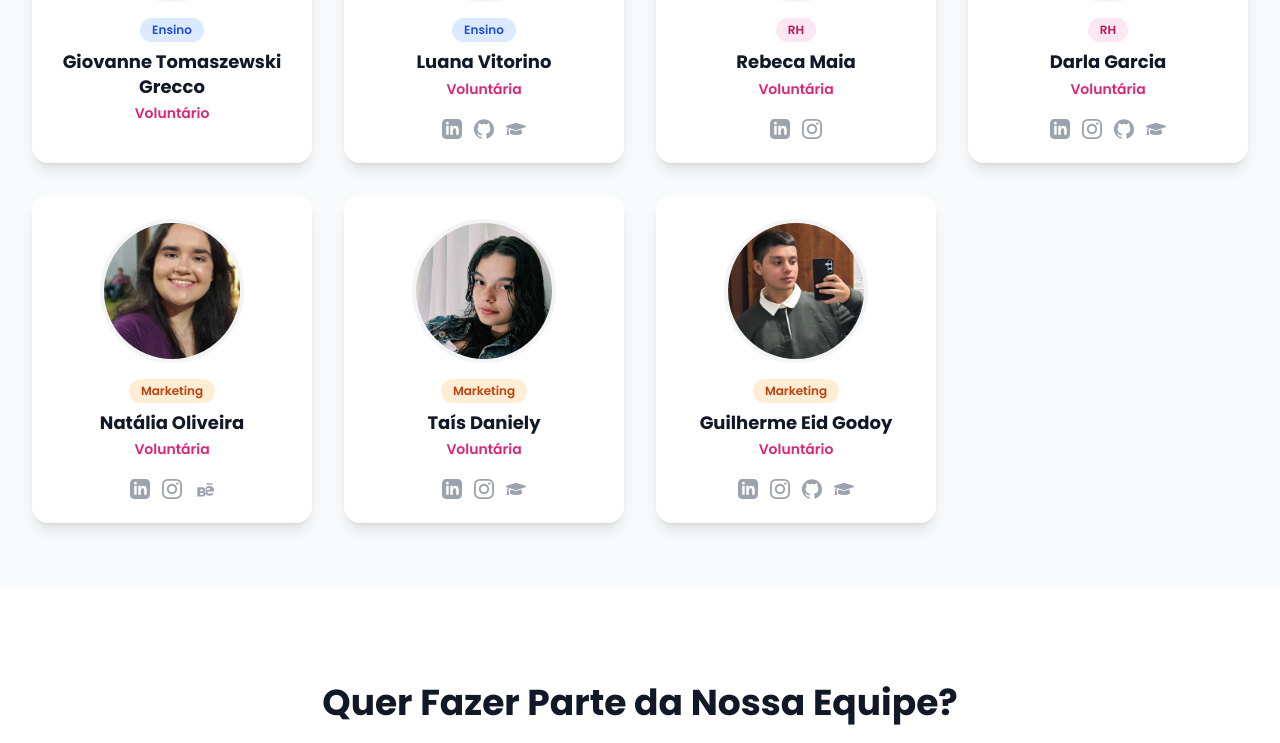
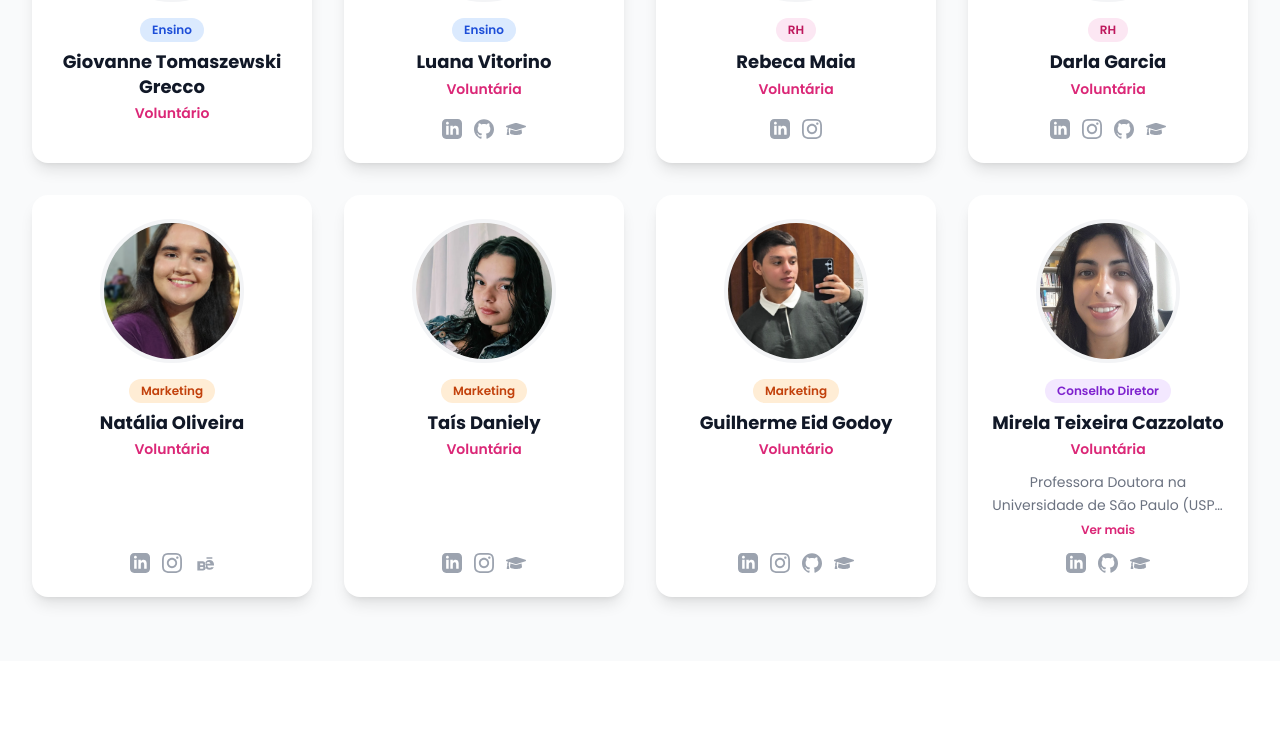
Before and after one commit to rayanepimentel/grace-site, a Next.js app: page /equipe in a window 1280 px wide. Shown: the part 1491-2234 px from the top of the page. Built offline with nearby package versions, Linux system fonts and the light colour scheme.

Commit message:
mini bio

```diff
--- a/app/equipe/page.tsx
+++ b/app/equipe/page.tsx
@@ -1,6 +1,6 @@
 'use client';
 
-import { useState } from 'react';
+import { useState, useEffect } from 'react';
 import Image from 'next/image';
 import Link from 'next/link';
 import { motion } from 'framer-motion';
@@ -186,6 +186,20 @@ const teamMembers: TeamMember[] = [
       lattes: 'http://lattes.cnpq.br/3573746900379250',
     },
   },
+
+  // Conselho diretor
+  {
+    name: 'Mirela Teixeira Cazzolato',
+    team: 'Conselho Diretor',
+    role: 'Voluntária',
+    image: '/assets/img/colaboradores/mirelaCazzolato.png',
+    bio: 'Professora Doutora na Universidade de São Paulo (USP), no Instituto de Ciências Matemáticas e de Computação (ICMC), com passagem também pela FFCLRP-USP. É Doutora em Ciência da Computação e Matemática Computacional pelo ICMC-USP, com período de doutorado sanduíche no Instituto de Tecnologia de Karlsruhe (KIT), Alemanha, e pós-doutorado pelo InCor no projeto MIVisBD, incluindo estágio de pesquisa na Carnegie Mellon University (CMU). Suas áreas de interesse incluem mineração de grafos, visualização, detecção de anomalias, dados complexos, bancos de dados, análise e mineração de imagens e aprendizado de máquina. É entusiasta de projetos de ciência de dados que gerem impacto positivo na sociedade como um todo.',
+    social: {
+      linkedin: 'https://www.linkedin.com/in/mirelacazzolato/',
+      github: 'https://mtcazzolato.github.io/',
+      lattes: 'http://lattes.cnpq.br/5404143204431052'
+    },
+  },
 ];
 
 const categories = [
@@ -225,6 +239,116 @@ function Avatar({ name, image }: { name: string; image?: string }) {
   return (
     <div className="w-36 h-36 mx-auto mb-4 rounded-full border-4 border-gray-100 bg-gradient-to-br from-pink-200 to-purple-200 flex items-center justify-center">
       <span className="text-4xl font-bold text-white">{initial}</span>
+    </div>
+  );
+}
+
+function MemberCard({ member, index }: { member: TeamMember; index: number }) {
+  const [isModalOpen, setIsModalOpen] = useState(false);
+  const isBioLong = (member.bio?.length ?? 0) > 90;
+
+  return (
+    <>
+      <motion.div
+        initial={{ opacity: 0, scale: 0.9 }}
+        animate={{ opacity: 1, scale: 1 }}
+        transition={{ duration: 0.4, delay: index * 0.05 }}
+        className="bg-white rounded-2xl p-6 text-center shadow-lg hover:shadow-2xl transition-all duration-300 hover:-translate-y-2 flex flex-col"
+      >
+        <Avatar name={member.name} image={member.image} />
+
+        <span
+          className={`inline-block self-center text-xs font-semibold px-3 py-1 rounded-full mb-2 ${
+            teamColors[member.team] ?? 'bg-gray-100 text-gray-600'
+          }`}
+        >
+          {member.team}
+        </span>
+
+        <h3 className="text-lg font-bold text-gray-900 mb-1 leading-snug">{member.name}</h3>
+        <p className="text-pink-600 font-semibold text-sm mb-2">{member.role}</p>
+
+        {member.bio && (
+          <div className="mt-1">
+            <p className="text-gray-500 text-sm leading-relaxed line-clamp-2">{member.bio}</p>
+            {isBioLong && (
+              <button
+                onClick={() => setIsModalOpen(true)}
+                className="text-pink-600 text-xs font-semibold mt-1 hover:text-purple-600 transition-colors"
+              >
+                Ver mais
+              </button>
+            )}
+          </div>
+        )}
+
+        <div className="mt-auto">
+          <SocialIcons social={member.social} />
+        </div>
+      </motion.div>
+
+      {isModalOpen && (
+        <BioModal member={member} onClose={() => setIsModalOpen(false)} />
+      )}
+    </>
+  );
+}
+
+function BioModal({ member, onClose }: { member: TeamMember; onClose: () => void }) {
+  useEffect(() => {
+    const handleKeyDown = (e: KeyboardEvent) => {
+      if (e.key === 'Escape') onClose();
+    };
+    document.addEventListener('keydown', handleKeyDown);
+    document.body.style.overflow = 'hidden';
+
+    return () => {
+      document.removeEventListener('keydown', handleKeyDown);
+      document.body.style.overflow = '';
+    };
+  }, [onClose]);
+
+  return (
+    <div
+      role="dialog"
+      aria-modal="true"
+      aria-labelledby="bio-modal-title"
+      className="fixed inset-0 z-50 flex items-center justify-center p-4 bg-black/50"
+      onClick={onClose}
+    >
+      <div
+        className="bg-white rounded-2xl p-8 max-w-lg w-full max-h-[85vh] overflow-y-auto text-center relative shadow-2xl"
+        onClick={(e) => e.stopPropagation()}
+      >
+        <button
+          onClick={onClose}
+          aria-label="Fechar"
+          className="absolute top-4 right-4 text-gray-400 hover:text-pink-600 transition-colors text-xl leading-none"
+        >
+          ✕
+        </button>
+
+        <Avatar name={member.name} image={member.image} />
+
+        <span
+          className={`inline-block self-center text-xs font-semibold px-3 py-1 rounded-full mb-2 ${
+            teamColors[member.team] ?? 'bg-gray-100 text-gray-600'
+          }`}
+        >
+          {member.team}
+        </span>
+
+        <h3 id="bio-modal-title" className="text-xl font-bold text-gray-900 mb-1 leading-snug">
+          {member.name}
+        </h3>
+        <p className="text-pink-600 font-semibold text-sm mb-4">{member.role}</p>
+
+        {member.bio && <p className="text-gray-600 text-sm leading-relaxed text-left">{member.bio}</p>}
+
+        <div className="mt-4">
+          <SocialIcons social={member.social} />
+        </div>
+      </div>
     </div>
   );
 }
@@ -374,34 +498,7 @@ export default function EquipePage() {
         <div className="container mx-auto px-4">
           <div className="grid grid-cols-1 sm:grid-cols-2 lg:grid-cols-3 xl:grid-cols-4 gap-8">
             {filteredMembers.map((member, index) => (
-              <motion.div
-                key={member.name}
-                initial={{ opacity: 0, scale: 0.9 }}
-                animate={{ opacity: 1, scale: 1 }}
-                transition={{ duration: 0.4, delay: index * 0.05 }}
-                className="bg-white rounded-2xl p-6 text-center shadow-lg hover:shadow-2xl transition-all duration-300 hover:-translate-y-2 flex flex-col"
-              >
-                <Avatar name={member.name} image={member.image} />
-
-                <span
-                  className={`inline-block self-center text-xs font-semibold px-3 py-1 rounded-full mb-2 ${
-                    teamColors[member.team] ?? 'bg-gray-100 text-gray-600'
-                  }`}
-                >
-                  {member.team}
-                </span>
-
-                <h3 className="text-lg font-bold text-gray-900 mb-1 leading-snug">{member.name}</h3>
-                <p className="text-pink-600 font-semibold text-sm mb-2">{member.role}</p>
-
-                {member.bio && (
-                  <p className="text-gray-500 text-sm leading-relaxed line-clamp-2 mt-1">{member.bio}</p>
-                )}
-
-                <div className="mt-auto">
-                  <SocialIcons social={member.social} />
-                </div>
-              </motion.div>
+              <MemberCard key={member.name} member={member} index={index} />
             ))}
           </div>
 
```
Also changed, not shown: public/assets/img/colaboradores/mirelaCazzolato.png (added).
